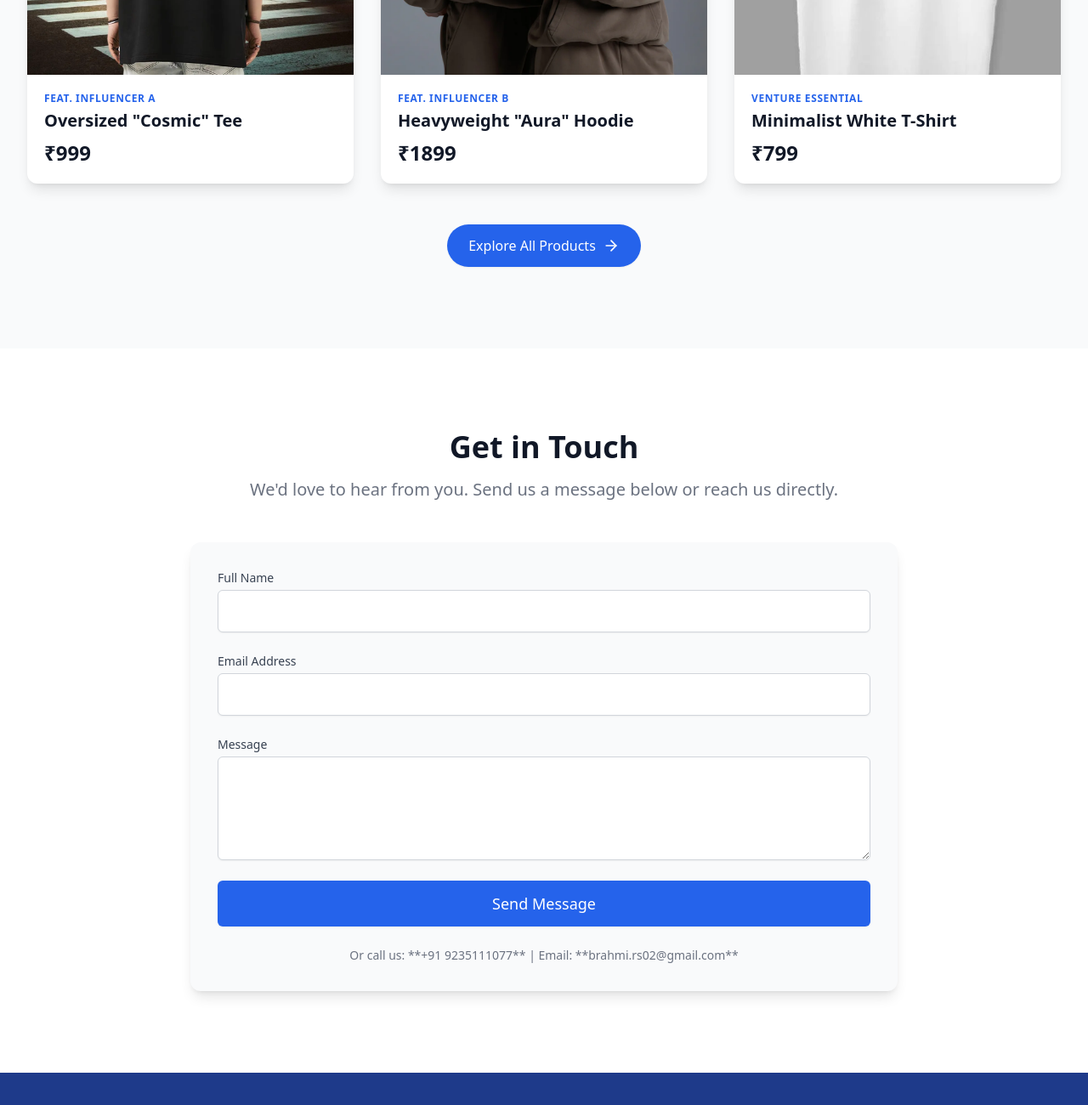
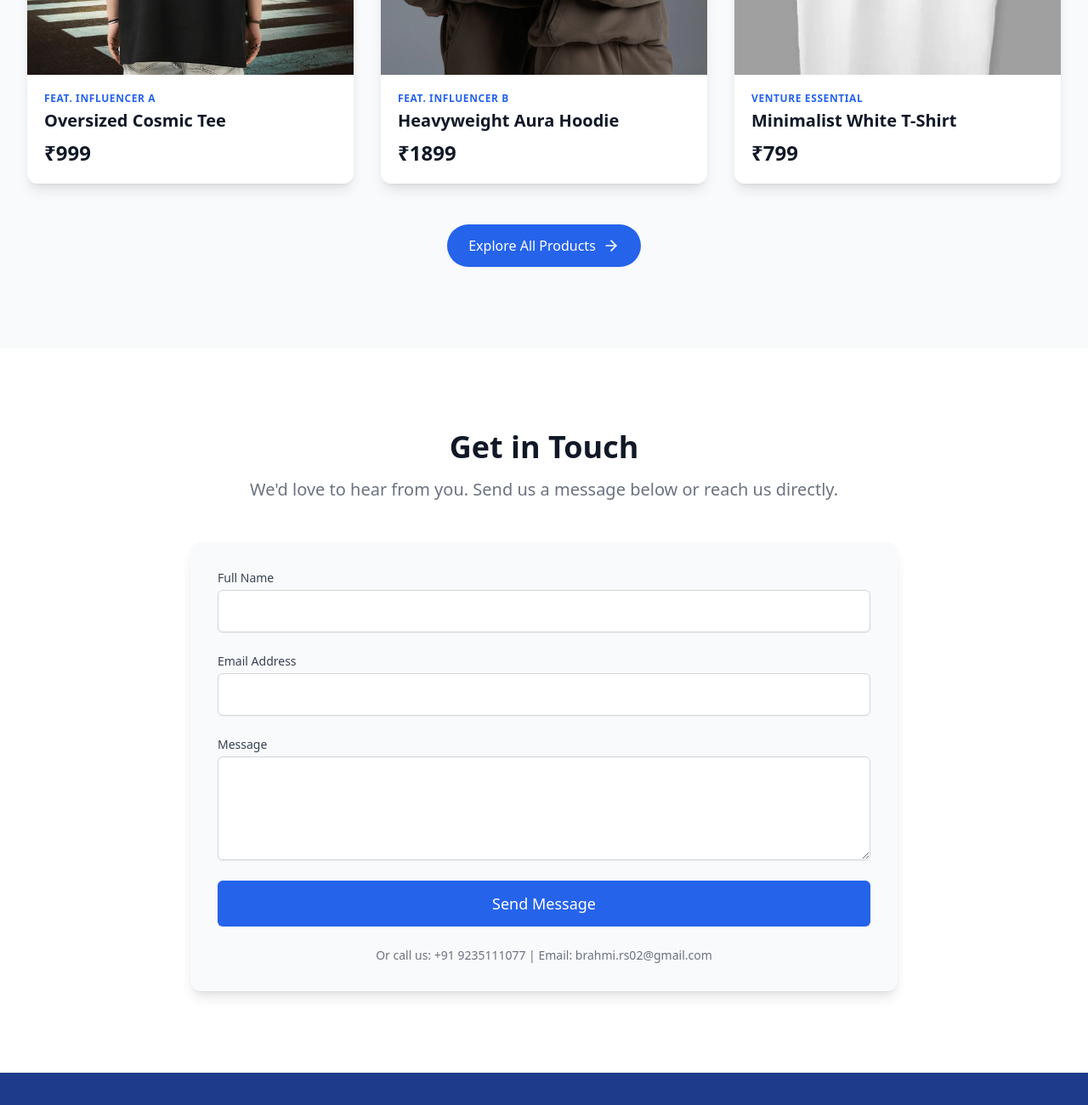
Before and after one commit to abhigna-26/Venture, a plain HTML site: page index.html in a window 1280 px wide. Shown: the part 1312-2612 px from the top of the page at 85% size. Drawn offline with nearby package versions, Linux system fonts and the light colour scheme.

Commit message:
Add files via upload

```diff
--- a/index.html
+++ b/index.html
@@ -170,7 +170,7 @@
                         </div>
                         <div class="p-5">
                             <p class="text-xs font-semibold uppercase tracking-wider text-blue-600 mb-1">Feat. Influencer A</p>
-                            <h3 class="text-xl font-bold text-gray-900">Oversized "Cosmic" Tee</h3>
+                            <h3 class="text-xl font-bold text-gray-900">Oversized Cosmic Tee</h3>
                             <p class="mt-2 text-2xl font-extrabold text-gray-900">₹999</p>
                         </div>
                     </div>
@@ -181,7 +181,7 @@
                         </div>
                         <div class="p-5">
                             <p class="text-xs font-semibold uppercase tracking-wider text-blue-600 mb-1">Feat. Influencer B</p>
-                            <h3 class="text-xl font-bold text-gray-900">Heavyweight "Aura" Hoodie</h3>
+                            <h3 class="text-xl font-bold text-gray-900">Heavyweight Aura Hoodie</h3>
                             <p class="mt-2 text-2xl font-extrabold text-gray-900">₹1899</p>
                         </div>
                     </div>
@@ -239,7 +239,7 @@
                         </div>
                     </form>
                     <p class="mt-6 text-center text-sm text-gray-500">
-                        Or call us: **+91 9235111077** | Email: **brahmi.rs02@gmail.com**
+                        Or call us: +91 9235111077 | Email: brahmi.rs02@gmail.com
                     </p>
                 </div>
             </div>
```
